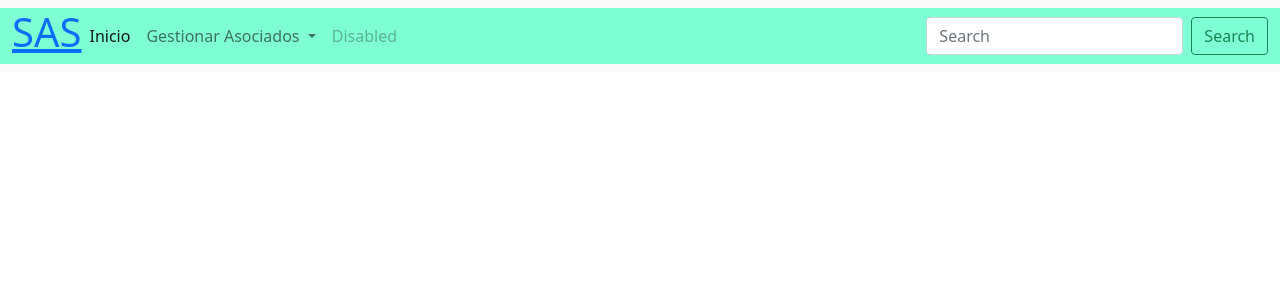
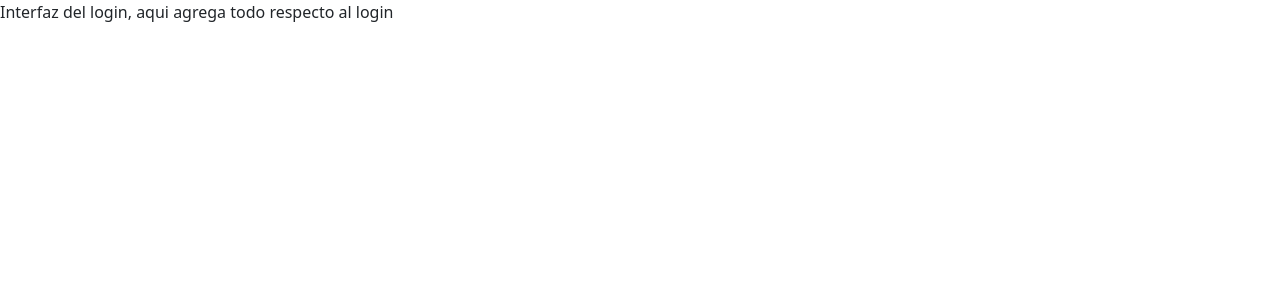
Before and after one commit to PabloMU115/frontend-proyecto, an Angular app: page / in a window 1280 px wide. Shown: the top 300 px of the page. Built offline with nearby package versions, Linux system fonts and the light colour scheme; no server answers.

Commit message:
modulo sas con bootstrap

```diff
--- a/src/app/app.component.html
+++ b/src/app/app.component.html
@@ -1,4 +1,5 @@
+
 <!-- <h1>App init {{ title }}</h1> -->
 
-<app-sas-navbar></app-sas-navbar>
-<router-outlet></router-outlet>
+<login-layout></login-layout>
+<!-- <router-outlet></router-outlet> -->
```
